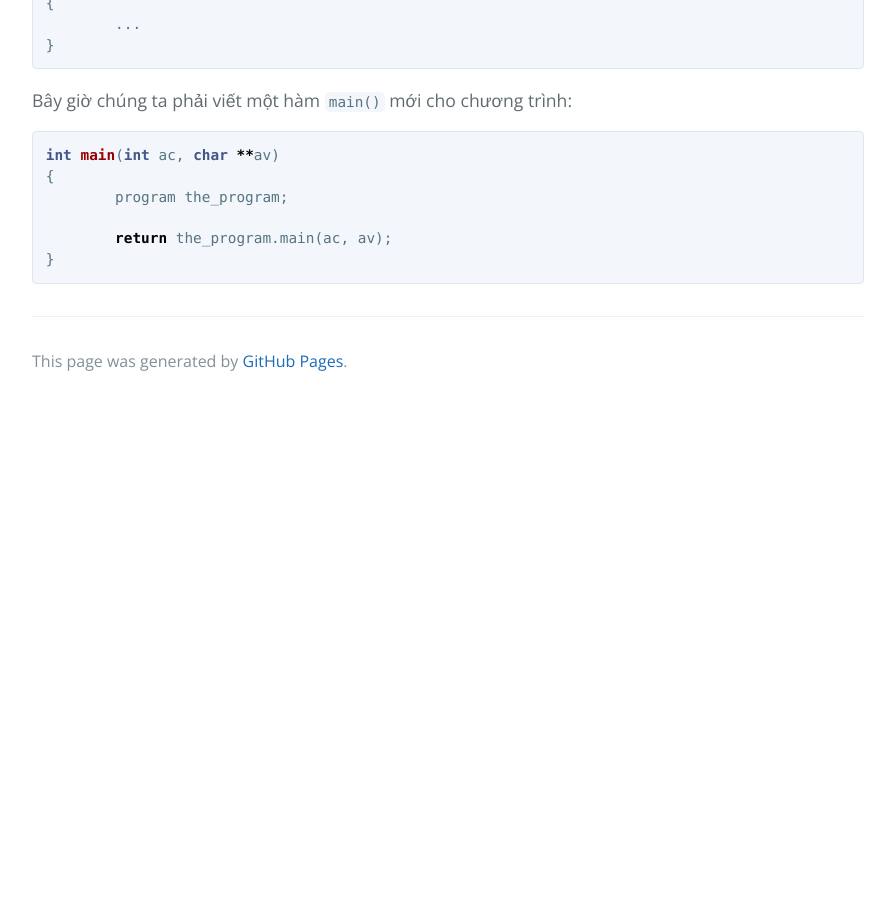
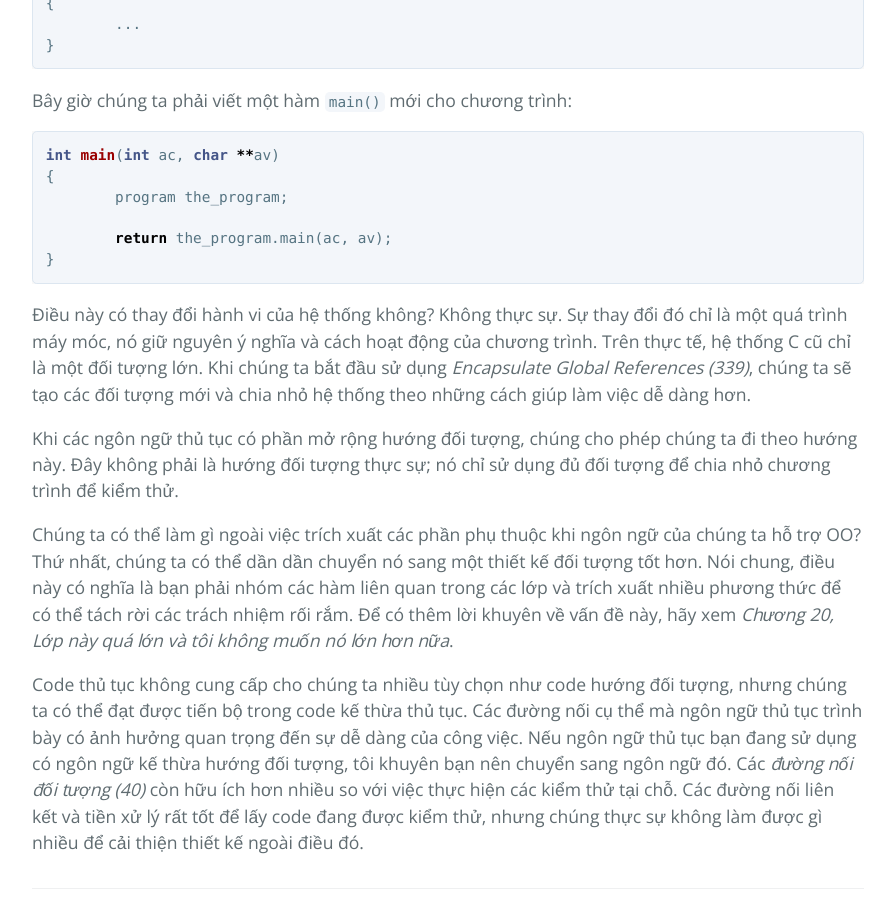
Before and after one commit to HaiBV/haibv.github.io, a Jekyll site: the page built from working-effectively-with-legacy-code/chapter-19-my-project-is-not-object-oriented-how-do-i-make-safe-changes.md, in a window 1280 px wide and 900 px high, scrolled down 13687 px. Shown: the whole window, without its empty margins (192-1087 px from the left). Built offline with Jekyll 4.4.1, drawn with Linux system fonts in a browser that asks for light colours; our own code applies the rules of GitHub Pages for plain Markdown files; before the commit the page ends 14092 px from its top, so only the background shows below that.

Commit message:
Book - Working Efectively with Legacy Code - P2 - C19

````diff
--- a/working-effectively-with-legacy-code/chapter-19-my-project-is-not-object-oriented-how-do-i-make-safe-changes.md
+++ b/working-effectively-with-legacy-code/chapter-19-my-project-is-not-object-oriented-how-do-i-make-safe-changes.md
@@ -491,3 +491,11 @@ int main(int ac, char **av)
 	return the_program.main(ac, av);
 }
 ```
+
+Điều này có thay đổi hành vi của hệ thống không? Không thực sự. Sự thay đổi đó chỉ là một quá trình máy móc, nó giữ nguyên ý nghĩa và cách hoạt động của chương trình. Trên thực tế, hệ thống C cũ chỉ là một đối tượng lớn. Khi chúng ta bắt đầu sử dụng _Encapsulate Global References (339)_, chúng ta sẽ tạo các đối tượng mới và chia nhỏ hệ thống theo những cách giúp làm việc dễ dàng hơn.
+
+Khi các ngôn ngữ thủ tục có phần mở rộng hướng đối tượng, chúng cho phép chúng ta đi theo hướng này. Đây không phải là hướng đối tượng thực sự; nó chỉ sử dụng đủ đối tượng để chia nhỏ chương trình để kiểm thử.
+
+Chúng ta có thể làm gì ngoài việc trích xuất các phần phụ thuộc khi ngôn ngữ của chúng ta hỗ trợ OO? Thứ nhất, chúng ta có thể dần dần chuyển nó sang một thiết kế đối tượng tốt hơn. Nói chung, điều này có nghĩa là bạn phải nhóm các hàm liên quan trong các lớp và trích xuất nhiều phương thức để có thể tách rời các trách nhiệm rối rắm. Để có thêm lời khuyên về vấn đề này, hãy xem _Chương 20, Lớp này quá lớn và tôi không muốn nó lớn hơn nữa_.
+
+Code thủ tục không cung cấp cho chúng ta nhiều tùy chọn như code hướng đối tượng, nhưng chúng ta có thể đạt được tiến bộ trong code kế thừa thủ tục. Các đường nối cụ thể mà ngôn ngữ thủ tục trình bày có ảnh hưởng quan trọng đến sự dễ dàng của công việc. Nếu ngôn ngữ thủ tục bạn đang sử dụng có ngôn ngữ kế thừa hướng đối tượng, tôi khuyên bạn nên chuyển sang ngôn ngữ đó. Các _đường nối đối tượng (40)_ còn hữu ích hơn nhiều so với việc thực hiện các kiểm thử tại chỗ. Các đường nối liên kết và tiền xử lý rất tốt để lấy code đang được kiểm thử, nhưng chúng thực sự không làm được gì nhiều để cải thiện thiết kế ngoài điều đó.
````
